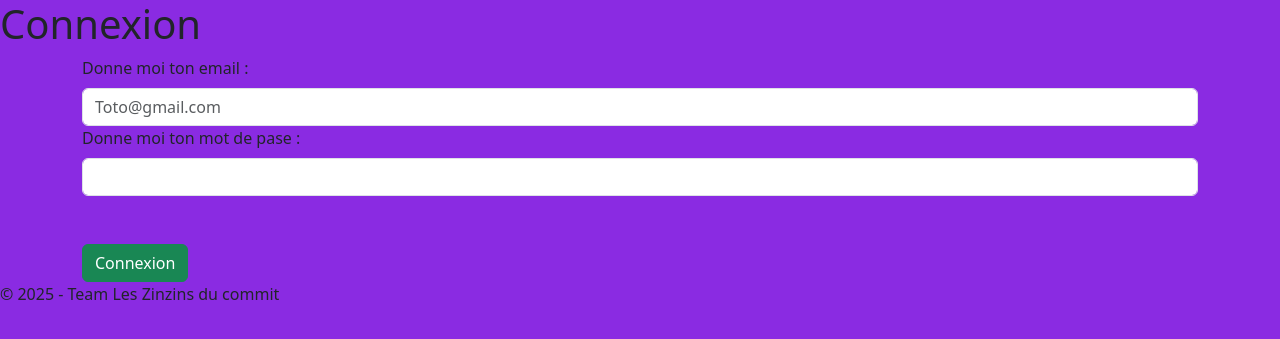
After one commit to priss0u/les-zinzins-du-commit, a PHP site: the page made by src/Views/login.view.php in a window 1280 px wide. The commit adds this page. Shown: the top 339 px of the page. Run offline with PHP 8.4, Linux system fonts and the light colour scheme; the template is opened without the code that fills it, so the values that code supplies are empty; some libraries are stand-ins or nearby versions.

Commit message:
connexion

```diff
--- a/public/index.php
+++ b/public/index.php
@@ -7,5 +7,6 @@ $router = new Router();
 
 $router->addRoute('/', 'HomeController', 'index');
 $router->addRoute('/inscription', 'RegisterController', 'index');
+$router->addRoute('/connexion', 'LoginController', 'index');
 
 $router->handleRequest();
--- a/src/Controllers/RegisterController.php
+++ b/src/Controllers/RegisterController.php
@@ -26,7 +26,7 @@ class RegisterController extends AbstractController
                 $today = date('Y-m-d');
                 //Hash le mot de passe :
                 $passwordHash = password_hash($password, PASSWORD_DEFAULT);
-                $user = new User(null, $pseudo, $passwordHash, $email, null, $description, $today, 2);
+                $user = new User(null, $pseudo, $passwordHash, $email, null, $description, $today, 1);
                 $ifExist = $user->getUserByEmail();
 
                 if($ifExist){
--- /dev/null
+++ b/src/Views/login.view.php
@@ -0,0 +1,34 @@
+<?php
+require_once(__DIR__ . "/partials/head.view.php");
+?>
+<h1>Connexion</h1>
+<form method="POST">
+    <div class="container">
+        <div class="form-group">
+            <label for="email" class="form-label">Donne moi ton email :</label>
+            <input type="email" name="email" id="email" placeholder="Toto@gmail.com" class="form-control">
+            <?php
+                if(isset($arrayError['email'])){
+                    ?>
+                        <p class="text-danger"><?= $arrayError['email']?></p>
+                    <?php
+                }
+            ?>
+        </div>
+        <div class="form-group">
+            <label for="password" class="form-label">Donne moi ton mot de pase :</label>
+            <input type="password" name="password" id="password" class="form-control">
+            <?php
+                if(isset($arrayError['password'])){
+                    ?>
+                        <p class="text-danger"><?= $arrayError['password']?></p>
+                    <?php
+                }
+            ?>
+        </div>
+        <button type="submit" name="login" class="btn btn-success mt-5">Connexion</button>
+    </div>
+</form>
+<?php
+require_once(__DIR__ . "/partials/footer.view.php");
+?>
```
Also changed, not shown: src/Controllers/LoginController.php (added, +12 -0 lines).
